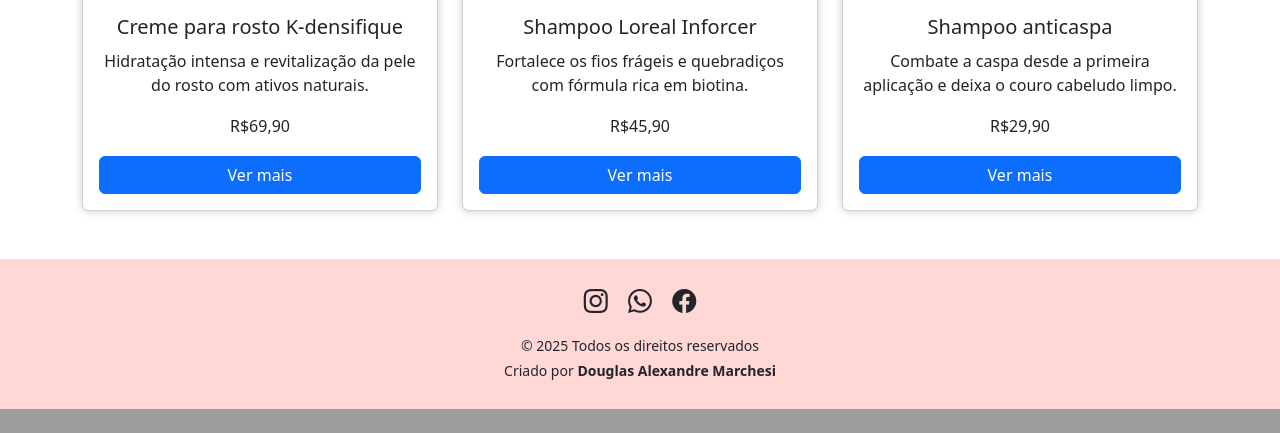
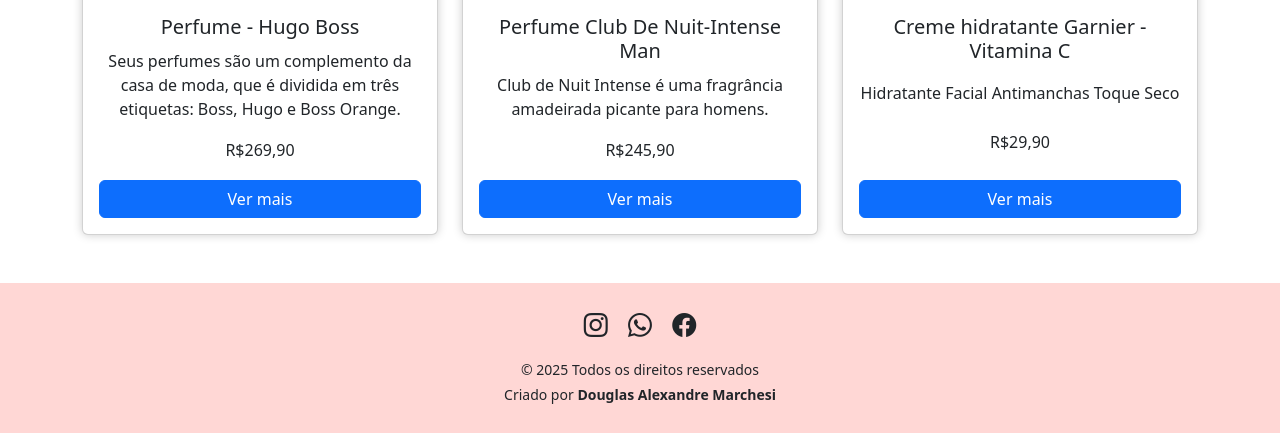
Before and after one commit to marchesido/glamourtech, a PHP site: page /index.php in a window 1280 px wide. Shown: the part 1737-2170 px from the top of the page. Before the commit the page ends 2146 px from the top, so only its background shows below. Run offline with PHP 8.4, Linux system fonts and the light colour scheme.

Commit message:
atualização de produtos

```diff
--- a/mock/produtos.php
+++ b/mock/produtos.php
@@ -23,23 +23,23 @@
   ],
   [
     'id'=> 4,
-    'title' => 'Creme para rosto K-densifique',
-    'description' => 'Hidratação intensa e revitalização da pele do rosto com ativos naturais.',
-    'price' => 'R$69,90',
-    'image' => 'imagens/produtos/shampoos/3.1.jpg'
+    'title' => 'Perfume - Hugo Boss',
+    'description' => ' Seus perfumes são um complemento da casa de moda, que é dividida em três etiquetas: Boss, Hugo e Boss Orange.',
+    'price' => 'R$269,90',
+    'image' => 'imagens/produtos/perfume/1.3.jpg'
   ],
   [
     'id'=> 5,
-    'title' => 'Shampoo Loreal Inforcer',
-    'description' => 'Fortalece os fios frágeis e quebradiços com fórmula rica em biotina.',
-    'price' => 'R$45,90',
-    'image' => 'imagens/produtos/shampoos/2.1.jpg'
+    'title' => 'Perfume Club De Nuit-Intense Man',
+    'description' => 'Club de Nuit Intense é uma fragrância amadeirada picante para homens.',
+    'price' => 'R$245,90',
+    'image' => 'imagens/produtos/perfume/3.2.jpg'
   ],
   [
     'id'=> 6,
-    'title' => 'Shampoo anticaspa',
-    'description' => 'Combate a caspa desde a primeira aplicação e deixa o couro cabeludo limpo.',
+    'title' => 'Creme hidratante Garnier - Vitamina C',
+    'description' => 'Hidratante Facial Antimanchas Toque Seco',
     'price' => 'R$29,90',
-    'image' => 'imagens/produtos/secador/1.1.jpg'
+    'image' => 'imagens/produtos/skincare/1.1.jpg'
   ],
 ];
```
